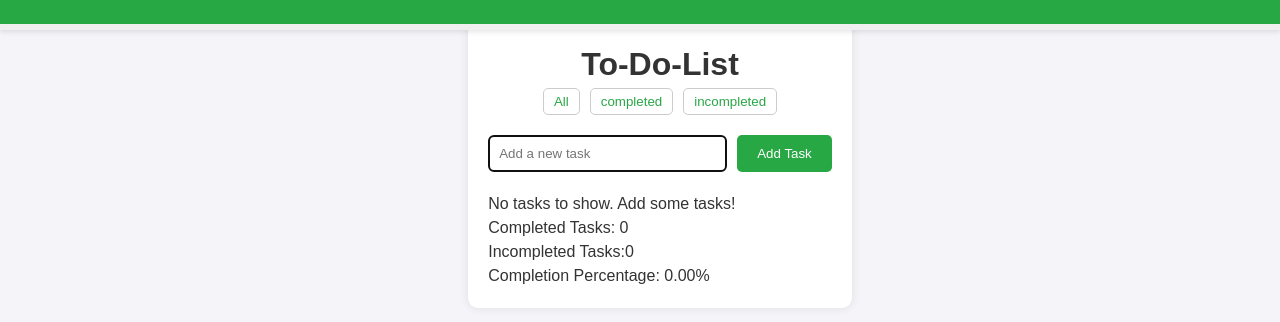
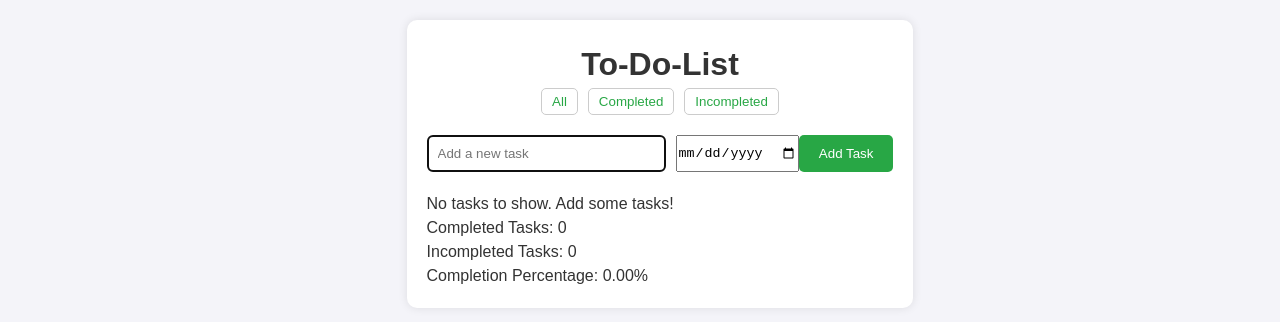
Before and after one commit to DawidTwardy/lab05, a React (Vite) app in the folder pfe_lab05_Twardy_Dawid/: page / in a window 1280 px wide. Shown: the top 322 px of the page. Built offline with nearby package versions, Linux system fonts and the light colour scheme.

Commit message:
Final Verision with DeadLine

```diff
--- a/pfe_lab05_Twardy_Dawid/src/App.tsx
+++ b/pfe_lab05_Twardy_Dawid/src/App.tsx
@@ -1,4 +1,4 @@
-import React, { useEffect, useState } from 'react';
+import React, { useState, useEffect } from 'react';
 import './App.scss';
 import TaskForm from './TaskForm/TaskForm';
 import TaskList from './TaskList/TaskList';
@@ -6,13 +6,7 @@ import useCompletedTasks from './hooks/useCompletedTasks';
 import useCompletionPercentage from "./hooks/usePrecentTask";
 import TaskFilter from './TaskList/TaskFilter';
 import useIncompleteTasks from './hooks/useIncompletedTast';
-
-
-export interface Task {
-  id: number;
-  name: string;
-  completed: boolean;
-}
+import { Task } from './type'; // Zaimportuj Task z pliku types
 
 const App: React.FC = () => {
   const [tasks, setTasks] = useState<Task[]>(() => {
@@ -25,15 +19,18 @@ const App: React.FC = () => {
   const completedTasksCount = useCompletedTasks(tasks);
   const completionPercentage = useCompletionPercentage(tasks);
   const IncompleteTasks = useIncompleteTasks(tasks);
+
   useEffect(() => {
     localStorage.setItem("tasks", JSON.stringify(tasks));
   }, [tasks]);
 
-  const addTask = (taskName: string) => {
+  const addTask = (taskName: string, realizedDate: string) => {
     const newTask: Task = {
       id: Date.now(),
       name: taskName,
       completed: false,
+      deadline: "", // Możesz dodać odpowiednią obsługę deadline
+      realizedDate: realizedDate || null, // Jeśli nie ma daty realizacji, przypisujemy null
     };
     setTasks([...tasks, newTask]);
   };
@@ -55,21 +52,24 @@ const App: React.FC = () => {
     if (filter === "incompleted") return !task.completed;
     return true;
   });
-const deleteTask =(id:number)=>{
-  setTasks(tasks.filter(task=>task.id!==id));
-};
+
+  const deleteTask = (id: number) => {
+    setTasks(tasks.filter(task => task.id !== id));
+  };
+
   return (
     <div className='App'>
       <h1>To-Do-List</h1>
       <TaskFilter onFilterChange={handleFilterChange} currentFilter={filter} />
       <TaskForm onAddTask={addTask} />
-      <TaskList tasks={filteredTasks}
-      key={tasks.length}
-      onToggleTaskCompletion={toggleTaskCompletion}
-      onDeleteTask={deleteTask}
+      <TaskList
+        tasks={filteredTasks}
+        key={tasks.length}
+        onToggleTaskCompletion={toggleTaskCompletion}
+        onDeleteTask={deleteTask}
       />
       <p>Completed Tasks: {completedTasksCount}</p>
-      <p>Incompleted Tasks:{IncompleteTasks}</p>
+      <p>Incompleted Tasks: {IncompleteTasks}</p>
       <p>Completion Percentage: {completionPercentage.toFixed(2)}%</p>
     </div>
   );
--- a/pfe_lab05_Twardy_Dawid/src/TaskForm/TaskForm.tsx
+++ b/pfe_lab05_Twardy_Dawid/src/TaskForm/TaskForm.tsx
@@ -1,35 +1,46 @@
-import React, { useState,useRef,useEffect } from "react";
-interface TaskFormProps{
-    onAddTask:(task:string)=>void;
+import React, { useState, useEffect, useRef } from 'react';
+
+interface TaskFormProps {
+  onAddTask: (taskName: string, realizedDate: string) => void;
 }
-const TaskForm:React.FC<TaskFormProps>=({onAddTask})=>{
-    const[task,setTask]=useState('');
-const inputRef=useRef<HTMLInputElement | null>(null);
 
-useEffect(()=>{
-    if(inputRef.current){
+const TaskForm: React.FC<TaskFormProps> = ({ onAddTask }) => {
+  const [task, setTask] = useState('');
+  const [realizedDate, setRealizedDate] = useState('');
+  const inputRef = useRef<HTMLInputElement | null>(null);
+
+  useEffect(() => {
+    if (inputRef.current) {
       inputRef.current.focus();
     }
-},[])
-    const handleSubmit=(e:React.FormEvent)=>{
+  }, []);
+
+  const handleSubmit = (e: React.FormEvent) => {
     e.preventDefault();
-        if(task.trim()){
-            onAddTask(task);
+    if (task.trim()) {
+      onAddTask(task, realizedDate); // Przekazujemy również realizedDate
       setTask('');
+      setRealizedDate('');
     }
   };
+
   return (
     <form onSubmit={handleSubmit}>
       <input
         ref={inputRef}
         type="text"
         value={task}
-        onChange={(e)=>setTask(e.target.value)}
+        onChange={(e) => setTask(e.target.value)}
         placeholder="Add a new task"
-
-        ></input>
+      />
+      <input
+        type="date"
+        value={realizedDate}
+        onChange={(e) => setRealizedDate(e.target.value)}
+      />
       <button type="submit">Add Task</button>
     </form>
   );
 };
+
 export default TaskForm;
--- a/pfe_lab05_Twardy_Dawid/src/TaskList/TaskFilter.tsx
+++ b/pfe_lab05_Twardy_Dawid/src/TaskList/TaskFilter.tsx
@@ -1,25 +1,34 @@
 import React from "react";
 import './TaskFilter.scss';
-interface TaskFilterProps{
-    onFilterChange:(filter:string)=>void;
-    currentFilter:string;
+
+interface TaskFilterProps {
+  onFilterChange: (filter: string) => void;
+  currentFilter: string;
 }
 
-const TaskFilter: React.FC<TaskFilterProps>=({onFilterChange,currentFilter})=>{
-    return(
+const TaskFilter: React.FC<TaskFilterProps> = ({ onFilterChange, currentFilter }) => {
+  return (
     <div className="task-filter">
       <button
-            className={currentFilter==='all'?'activate':''}
-            onClick={()=>onFilterChange('all')}>All</button>
+        className={currentFilter === 'all' ? 'activate' : ''}
+        onClick={() => onFilterChange('all')}
+      >
+        All
+      </button>
       <button
-            className={currentFilter==='all'?'activate':''}
-            onClick={()=>onFilterChange('completed')}>
-
-            completed</button>
+        className={currentFilter === 'completed' ? 'activate' : ''}
+        onClick={() => onFilterChange('completed')}
+      >
+        Completed
+      </button>
       <button
-             className={currentFilter==='all'?'activate':''}
-            onClick={()=>onFilterChange('incompleted')}>incompleted</button>
+        className={currentFilter === 'incompleted' ? 'activate' : ''}
+        onClick={() => onFilterChange('incompleted')}
+      >
+        Incompleted
+      </button>
     </div>
   );
 };
+
 export default TaskFilter;
--- a/pfe_lab05_Twardy_Dawid/src/TaskList/TaskList.scss
+++ b/pfe_lab05_Twardy_Dawid/src/TaskList/TaskList.scss
@@ -1,9 +1,10 @@
-*{
+* {
     list-style: none;
     padding: 0;
     margin: 0;
 }
-.task{
+
+.task {
     display: flex;
     justify-content: space-between;
     align-items: center;
@@ -13,48 +14,98 @@
     border-radius: 5px;
     border: 1px solid #ddd;
     animation: defaultColorAnimation 1s forwards;
-    button{
+
+    .task-details {
+        font-size: 12px;
+        color: #666;
+    }
+
+    button {
         animation: greenColorAnimation 1s forwards;
         width: 100px;
         text-align: center;
-        &.completion-button{
+
+        &.completion-button {
             margin-right: 8px;
         }
     }
 }
 
-.completed-task{
-  animation: greenColorAnimation 1s forwards;
-    button{
-       animation: defaultColorAnimation 1s forwards;
-        &:hover{
+.completed-task {
+    animation: greenColorAnimation 1s forwards;
+
+    button {
+        animation: defaultColorAnimation 1s forwards;
+
+        &:hover {
             background-color: #ddd;
         }
     }
 }
+
+.late-task {
+    background-color: #f44336;
+    color: white;
+    animation: lateColorAnimation 1s forwards;
+
+    button {
+        animation: redColorAnimation 1s forwards;
+
+        &:hover {
+            background-color: #d32f2f;
+        }
+    }
+
+    .task-details {
+        color: white;
+    }
+}
+
 @keyframes greenColorAnimation {
-    from{
+    from {
         background-color: #f9f9f9;
-        color:#28a745
+        color: #28a745;
     }
-    to{
+    to {
         background-color: #28a745;
         color: #f9f9f9;
     }
 }
+
 @keyframes defaultColorAnimation {
-    from{
+    from {
         background-color: #28a745;
         color: #f9f9f9;
     }
-    to{
-
+    to {
         background-color: #f9f9f9;
-        color:#28a745
-
+        color: #28a745;
     }
 }
-.scroll-container{
+
+@keyframes lateColorAnimation {
+    from {
+        background-color: #f9f9f9;
+        color: #f44336;
+    }
+    to {
+        background-color: #f44336;
+        color: #f9f9f9;
+    }
+}
+
+@keyframes redColorAnimation {
+    from {
+        background-color: #f9f9f9;
+        color: #f44336;
+    }
+    to {
+        background-color: #f44336;
+        color: #f9f9f9;
+    }
+}
+
+.scroll-container {
     position: fixed;
     top: 0;
     left: 0;
@@ -62,18 +113,20 @@
     height: 30px;
     background-color: #f0f0f0;
     z-index: 9;
-    box-shadow: 0 2px 5px rgba(0,0,0,0.1);
-    .scroll-progress{
+    box-shadow: 0 2px 5px rgba(0, 0, 0, 0.1);
+
+    .scroll-progress {
         position: absolute;
-        top:0;
-        left:0;
+        top: 0;
+        left: 0;
         height: 80%;
         width: 100%;
         background-color: #28a745;
         transform-origin: left;
         transform: scaleX(0);
         transition: transform 0.25s ease-out;
-        &.scroll-progress-active::before{
+
+        &.scroll-progress-active::before {
             transform: scale(1);
         }
     }
--- a/pfe_lab05_Twardy_Dawid/src/TaskList/TaskList.tsx
+++ b/pfe_lab05_Twardy_Dawid/src/TaskList/TaskList.tsx
@@ -1,7 +1,7 @@
-import React, { useRef } from "react";
-import { Task } from "../App";
+import React from "react";
+import { Task } from "../type";
 import "./TaskList.scss";
-import { motion, AnimatePresence, useScroll } from "framer-motion";
+import { motion, AnimatePresence } from "framer-motion";
 
 interface TaskListProps {
   tasks: Task[];
@@ -10,24 +10,9 @@ interface TaskListProps {
 }
 
 const TaskList: React.FC<TaskListProps> = ({ tasks, onToggleTaskCompletion, onDeleteTask }) => {
-    // Hook do monitorowania przewijania
-    const containerRef = useRef<HTMLDivElement>(null);
-    const { scrollYProgress } = useScroll({
-        container: containerRef // Ograniczenie do konkretnego kontenera
-    });
-
   return (
     <div className="task-list-container">
-            {/* Pasek przewijania */}
-            <div className="scroll-container">
-                <motion.div
-                    className="scroll-progress"
-                    style={{ scaleX: scrollYProgress }}
-                />
-            </div>
-
-            {/* Lista zadań */}
-            <div ref={containerRef} className="tasks-container">
+      <div className="tasks-container">
         {tasks.length === 0 && (
           <p className="no-tasks-message">No tasks to show. Add some tasks!</p>
         )}
@@ -41,7 +26,7 @@ const TaskList: React.FC<TaskListProps> = ({ tasks, onToggleTaskCompletion, onDe
                 initial={{ opacity: 0, x: -100 }}
                 animate={{ opacity: 1, x: 0 }}
                 exit={{ opacity: 0, x: 100 }}
-                                whileHover={{scale: 1.05}}
+                whileHover={{ scale: 1.05 }}
                 transition={{ duration: 0.5, delay: index * 0.1 }}
               >
                 <span className="task-name">{task.name}</span>
@@ -59,6 +44,11 @@ const TaskList: React.FC<TaskListProps> = ({ tasks, onToggleTaskCompletion, onDe
                     Delete
                   </button>
                 </div>
+                {task.realizedDate && (
+                  <div className="task-realized">
+                    <p>Realized: {task.realizedDate}</p>
+                  </div>
+                )}
               </motion.li>
             ))}
           </AnimatePresence>
--- /dev/null
+++ b/pfe_lab05_Twardy_Dawid/src/type.ts
@@ -0,0 +1,7 @@
+export interface Task {
+    id: number;
+    name: string;
+    completed: boolean;
+    deadline: string;
+    realizedDate: string | null;
+  }
```
Lines whose indentation alone changed are shown as unchanged.
